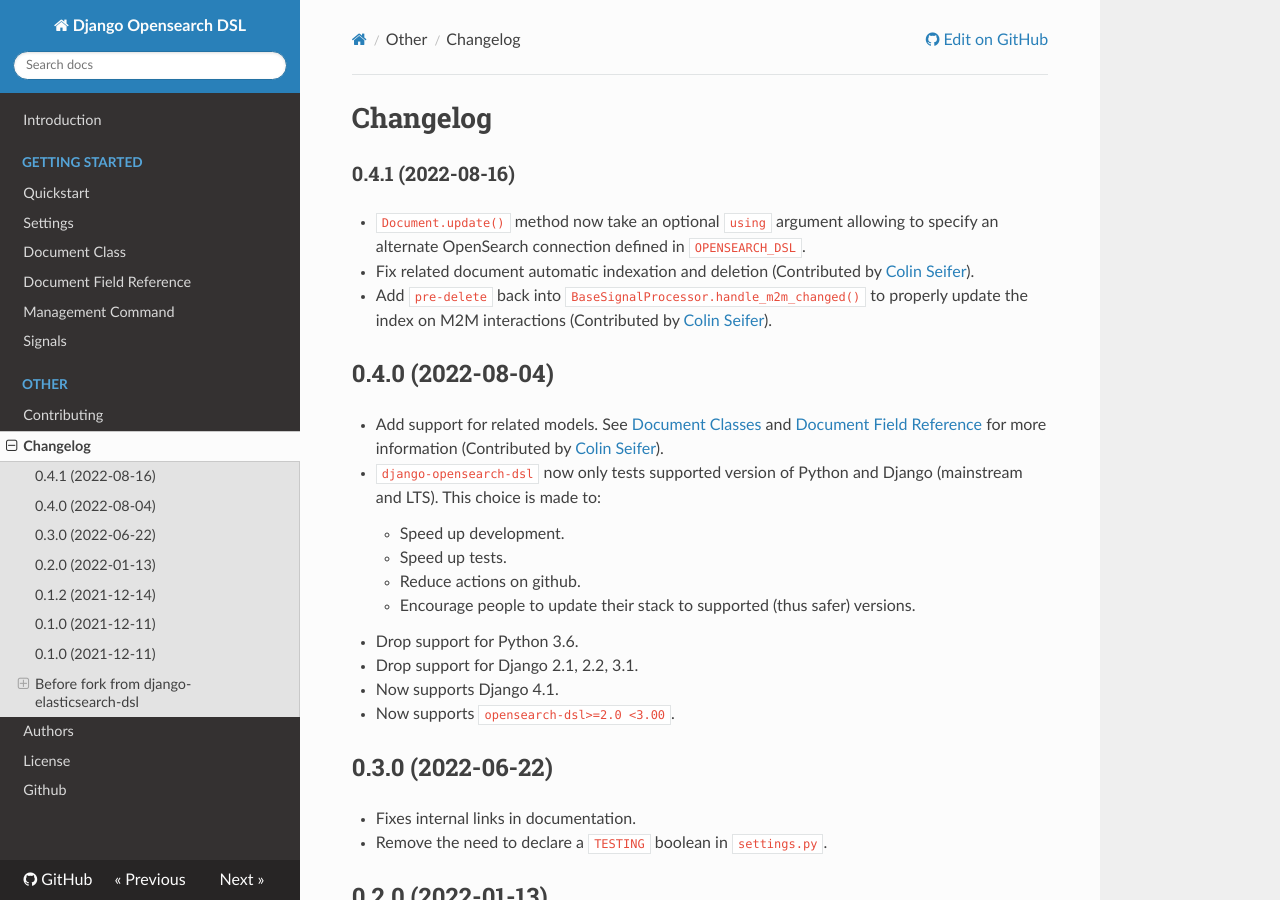
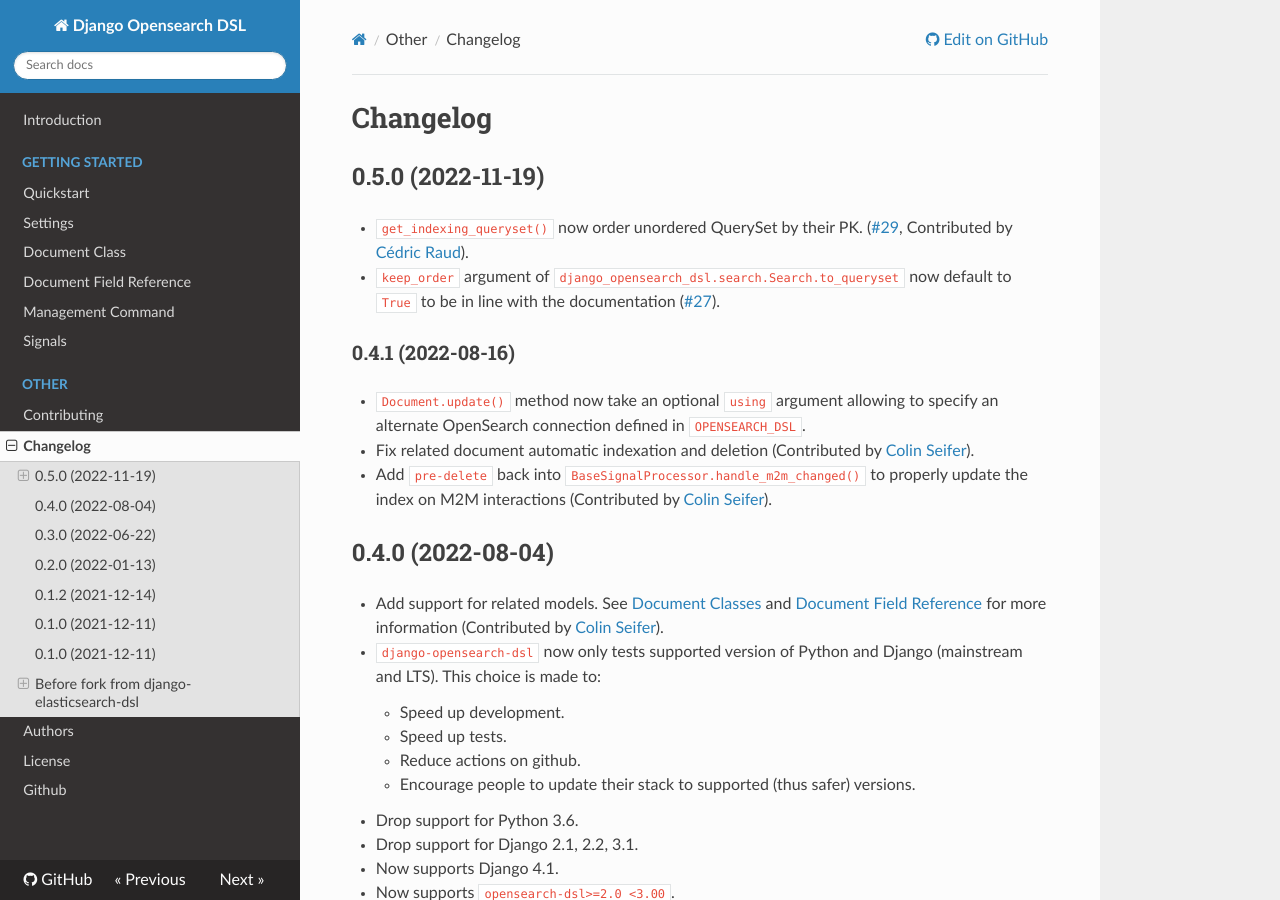
Before and after one commit to django-es/django-elasticsearch-dsl, an MkDocs documentation site: the page built from docs/CHANGELOG.md, in a window 1280 px wide and 900 px high. Built offline with MkDocs 1.6.1, drawn with Linux system fonts in a browser that asks for light colours; nearby versions of some CDN libraries.

Commit message:
Bump version to 0.5.0

```diff
--- a/django_opensearch_dsl/__init__.py
+++ b/django_opensearch_dsl/__init__.py
@@ -5,7 +5,7 @@
 from .documents import Document  # noqa
 from .fields import *  # noqa
 
-__version__ = "0.4.1"
+__version__ = "0.5.0"
 
 
 def autodiscover():
--- a/docs/CHANGELOG.md
+++ b/docs/CHANGELOG.md
@@ -1,4 +1,11 @@
 # Changelog
+
+## 0.5.0 (2022-11-19)
+
+* `get_indexing_queryset()` now order unordered QuerySet by their PK.
+  ([#29](https://github.com/Codoc-os/django-opensearch-dsl/issues/29), Contributed by [Cédric Raud](https://github.com/cedricraud)).
+* `keep_order` argument of `django_opensearch_dsl.search.Search.to_queryset` now default to `True`
+  to be in line with the documentation ([#27](https://github.com/Codoc-os/django-opensearch-dsl/issues/27)).
 
 ### 0.4.1 (2022-08-16)
 
--- a/setup.py
+++ b/setup.py
@@ -33,7 +33,7 @@
 
 setup(
     name='django-opensearch-dsl',
-    version='0.4.1',
+    version='0.5.0',
     description="""Wrapper around opensearch-dsl-py for django models""",
     long_description=LONG_DESCRIPTION,
     long_description_content_type='text/markdown',
```
